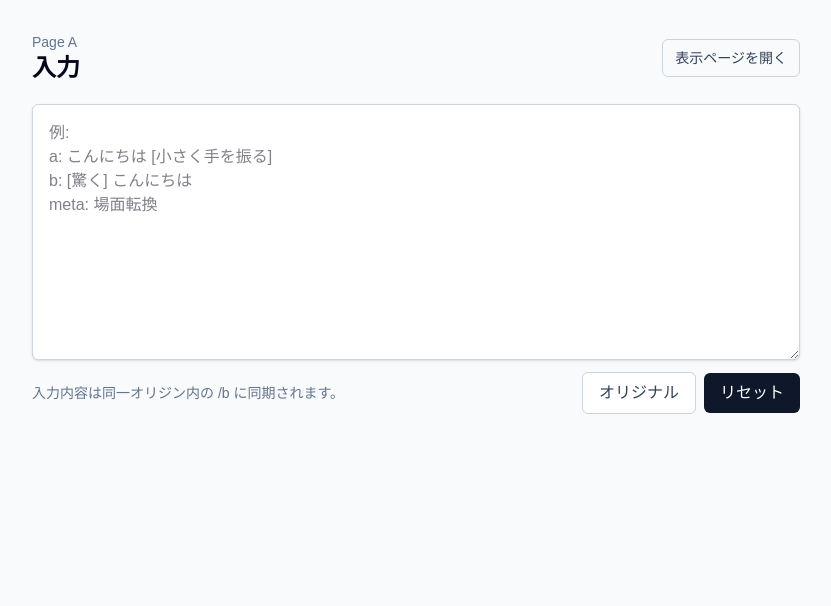
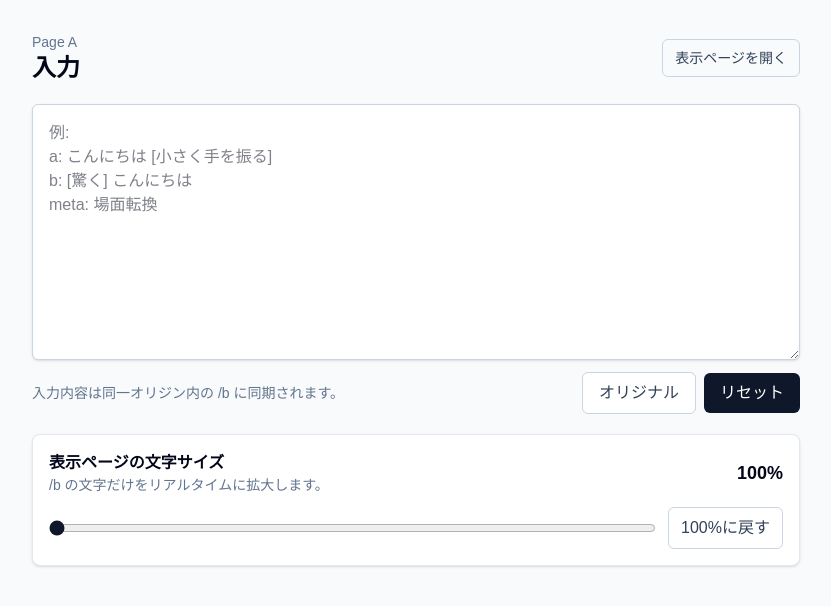
Before and after one commit to chihatw/broadcast-channel, a Next.js app: page /a in a window 1280 px wide. Shown: the top 606 px of the page, without its empty margins (224-1055 px from the left). Built offline with nearby package versions, Linux system fonts and the light colour scheme.

Commit message:
文字サイズ変更

```diff
--- a/app/a/input-page.tsx
+++ b/app/a/input-page.tsx
@@ -1,6 +1,15 @@
 'use client';
 
-import { type ChannelMessage, STORAGE_KEY, createChannel } from '@/lib/channel';
+import {
+  DEFAULT_FONT_SCALE,
+  FONT_SCALE_STORAGE_KEY,
+  MAX_FONT_SCALE,
+  MIN_FONT_SCALE,
+  type ChannelMessage,
+  STORAGE_KEY,
+  clampFontScale,
+  createChannel,
+} from '@/lib/channel';
 import { stripScriptNotes } from '@/lib/parser';
 import { useEffect, useRef, useState } from 'react';
 
@@ -9,12 +18,16 @@ export function InputPage() {
   const [copyStatus, setCopyStatus] = useState<
     'idle' | 'success' | 'error'
   >('idle');
+  const [fontScale, setFontScale] = useState(DEFAULT_FONT_SCALE);
   const channelRef = useRef<BroadcastChannel | null>(null);
 
   useEffect(() => {
     const channel = createChannel();
     channelRef.current = channel;
     setValue(localStorage.getItem(STORAGE_KEY) ?? '');
+    setFontScale(
+      clampFontScale(Number(localStorage.getItem(FONT_SCALE_STORAGE_KEY))),
+    );
 
     return () => {
       channel.close();
@@ -41,6 +54,18 @@ export function InputPage() {
 
     setValue('');
     localStorage.removeItem(STORAGE_KEY);
+    channelRef.current?.postMessage(message);
+  }
+
+  function updateFontScale(nextScale: number) {
+    const scale = clampFontScale(nextScale);
+    const message: ChannelMessage = {
+      type: 'font-scale',
+      value: scale,
+    };
+
+    setFontScale(scale);
+    localStorage.setItem(FONT_SCALE_STORAGE_KEY, String(scale));
     channelRef.current?.postMessage(message);
   }
 
@@ -107,6 +132,43 @@ export function InputPage() {
             </div>
           </div>
         </section>
+
+        <section className='rounded-lg border border-slate-200 bg-white p-4 shadow-sm'>
+          <div className='mb-3 flex items-center justify-between gap-4'>
+            <div>
+              <h2 className='font-semibold'>表示ページの文字サイズ</h2>
+              <p className='text-sm text-slate-500'>
+                /b の文字だけをリアルタイムに拡大します。
+              </p>
+            </div>
+            <output
+              className='min-w-16 text-right text-lg font-semibold tabular-nums'
+              htmlFor='font-scale'
+            >
+              {Math.round(fontScale * 100)}%
+            </output>
+          </div>
+          <div className='flex items-center gap-3'>
+            <input
+              id='font-scale'
+              className='min-w-0 flex-1 accent-slate-900'
+              type='range'
+              min={MIN_FONT_SCALE}
+              max={MAX_FONT_SCALE}
+              step={0.1}
+              value={fontScale}
+              aria-label='表示ページの文字サイズ'
+              onChange={(event) => updateFontScale(event.target.valueAsNumber)}
+            />
+            <button
+              className='shrink-0 rounded-md border border-slate-300 bg-white px-3 py-2 text-sm font-semibold text-slate-700 transition hover:bg-slate-100'
+              type='button'
+              onClick={() => updateFontScale(DEFAULT_FONT_SCALE)}
+            >
+              100%に戻す
+            </button>
+          </div>
+        </section>
       </div>
     </main>
   );
--- a/app/b/preview-page.tsx
+++ b/app/b/preview-page.tsx
@@ -1,6 +1,13 @@
 'use client';
 
-import { type ChannelMessage, STORAGE_KEY, createChannel } from '@/lib/channel';
+import {
+  DEFAULT_FONT_SCALE,
+  FONT_SCALE_STORAGE_KEY,
+  type ChannelMessage,
+  STORAGE_KEY,
+  clampFontScale,
+  createChannel,
+} from '@/lib/channel';
 import { type Item, parseScript } from '@/lib/parser';
 import { useEffect, useRef, useState } from 'react';
 import { ScriptRow } from './script-row';
@@ -36,12 +43,17 @@ export function PreviewPage() {
     status: 'success',
     items: [],
   });
+  const [fontScale, setFontScale] = useState(DEFAULT_FONT_SCALE);
   const channelRef = useRef<BroadcastChannel | null>(null);
+  const hideNotes = fontScale >= 2;
 
   useEffect(() => {
     const channel = createChannel();
     channelRef.current = channel;
     setResult(parseValue(localStorage.getItem(STORAGE_KEY) ?? ''));
+    setFontScale(
+      clampFontScale(Number(localStorage.getItem(FONT_SCALE_STORAGE_KEY))),
+    );
 
     channel.onmessage = (event: MessageEvent<ChannelMessage>) => {
       if (event.data.type === 'update') {
@@ -50,6 +62,10 @@ export function PreviewPage() {
 
       if (event.data.type === 'reset') {
         setResult(parseValue(''));
+      }
+
+      if (event.data.type === 'font-scale') {
+        setFontScale(clampFontScale(event.data.value));
       }
     };
 
@@ -62,6 +78,7 @@ export function PreviewPage() {
   return (
     <main
       className={`flex min-h-screen flex-col gap-2 ${uiColors.screen.background} p-4 ${uiColors.text.base}`}
+      style={{ fontSize: `calc(1rem * ${fontScale})` }}
     >
       {result.status === 'error' ? (
         <div
@@ -71,7 +88,11 @@ export function PreviewPage() {
         </div>
       ) : (
         result.items.map((item, index) => (
-          <ScriptRow key={`${item.type}-${index}-${item.body}`} item={item} />
+          <ScriptRow
+            key={`${item.type}-${index}-${item.body}`}
+            item={item}
+            hideNotes={hideNotes}
+          />
         ))
       )}
     </main>
--- a/app/b/script-row.tsx
+++ b/app/b/script-row.tsx
@@ -2,7 +2,13 @@ import { Item } from '@/lib/parser';
 import { HighlightText } from './highlight-text';
 import { uiColors } from './ui-colors';
 
-export function ScriptRow({ item }: { item: Item }) {
+export function ScriptRow({
+  item,
+  hideNotes,
+}: {
+  item: Item;
+  hideNotes: boolean;
+}) {
   const justify =
     item.type === 'self'
       ? 'justify-end'
@@ -13,30 +19,39 @@ export function ScriptRow({ item }: { item: Item }) {
     item.type === 'self'
       ? `${uiColors.text.base} ${uiColors.card.self}`
       : item.type === 'meta'
-        ? `max-w-[64%] rounded-md ${uiColors.card.meta} px-4 py-1.5 text-center text-sm ${uiColors.text.meta}`
+        ? `rounded-md ${uiColors.card.meta} px-4 py-1.5 text-center text-[0.875em] ${uiColors.text.meta}`
         : `${uiColors.card.other} ${uiColors.text.base}`;
+  const bodyWidth = hideNotes
+    ? 'max-w-full'
+    : item.type === 'meta'
+      ? 'max-w-[64%]'
+      : 'max-w-[72%]';
 
   return (
     <div
-      className={`grid grid-cols-[minmax(0,1fr)] items-start gap-3 sm:grid-cols-[minmax(7rem,10rem)_minmax(16rem,1fr)_minmax(7rem,10rem)] sm:gap-4 ${item.type}`}
+      className={`grid grid-cols-[minmax(0,1fr)] items-start gap-3 ${hideNotes ? '' : 'sm:grid-cols-[minmax(7rem,10rem)_minmax(16rem,1fr)_minmax(7rem,10rem)] sm:gap-4'} ${item.type}`}
     >
+      {hideNotes ? null : (
         <div
           className={`min-h-5 whitespace-pre-wrap wrap-break-word rounded-md ${uiColors.card.note} px-3.5 py-3 empty:invisible`}
         >
           <HighlightText text={item.otherNote} />
         </div>
+      )}
       <div className={`flex ${justify}`}>
         <div
-          className={`max-w-[72%] whitespace-pre-wrap wrap-break-word rounded-md px-4.5 py-3 ${bubble}`}
+          className={`${bodyWidth} whitespace-pre-wrap wrap-break-word rounded-md px-4.5 py-3 ${bubble}`}
         >
           <HighlightText text={item.body} />
         </div>
       </div>
+      {hideNotes ? null : (
         <div
           className={`min-h-5 whitespace-pre-wrap wrap-break-word rounded-md ${uiColors.card.note} px-3.5 py-3 empty:invisible`}
         >
           <HighlightText text={item.selfNote} />
         </div>
+      )}
     </div>
   );
 }
--- a/lib/channel.ts
+++ b/lib/channel.ts
@@ -1,5 +1,15 @@
 export const CHANNEL_NAME = 'demo';
 export const STORAGE_KEY = 'shared';
+export const FONT_SCALE_STORAGE_KEY = 'preview-font-scale';
+export const DEFAULT_FONT_SCALE = 1;
+export const MIN_FONT_SCALE = 1;
+export const MAX_FONT_SCALE = 8;
+
+export function clampFontScale(value: number): number {
+  if (!Number.isFinite(value)) return DEFAULT_FONT_SCALE;
+
+  return Math.min(MAX_FONT_SCALE, Math.max(MIN_FONT_SCALE, value));
+}
 
 export type ChannelMessage =
   | {
@@ -8,6 +18,10 @@ export type ChannelMessage =
     }
   | {
       type: 'reset';
+    }
+  | {
+      type: 'font-scale';
+      value: number;
     };
 
 export function createChannel(): BroadcastChannel {
```
Lines whose indentation alone changed are shown as unchanged.
